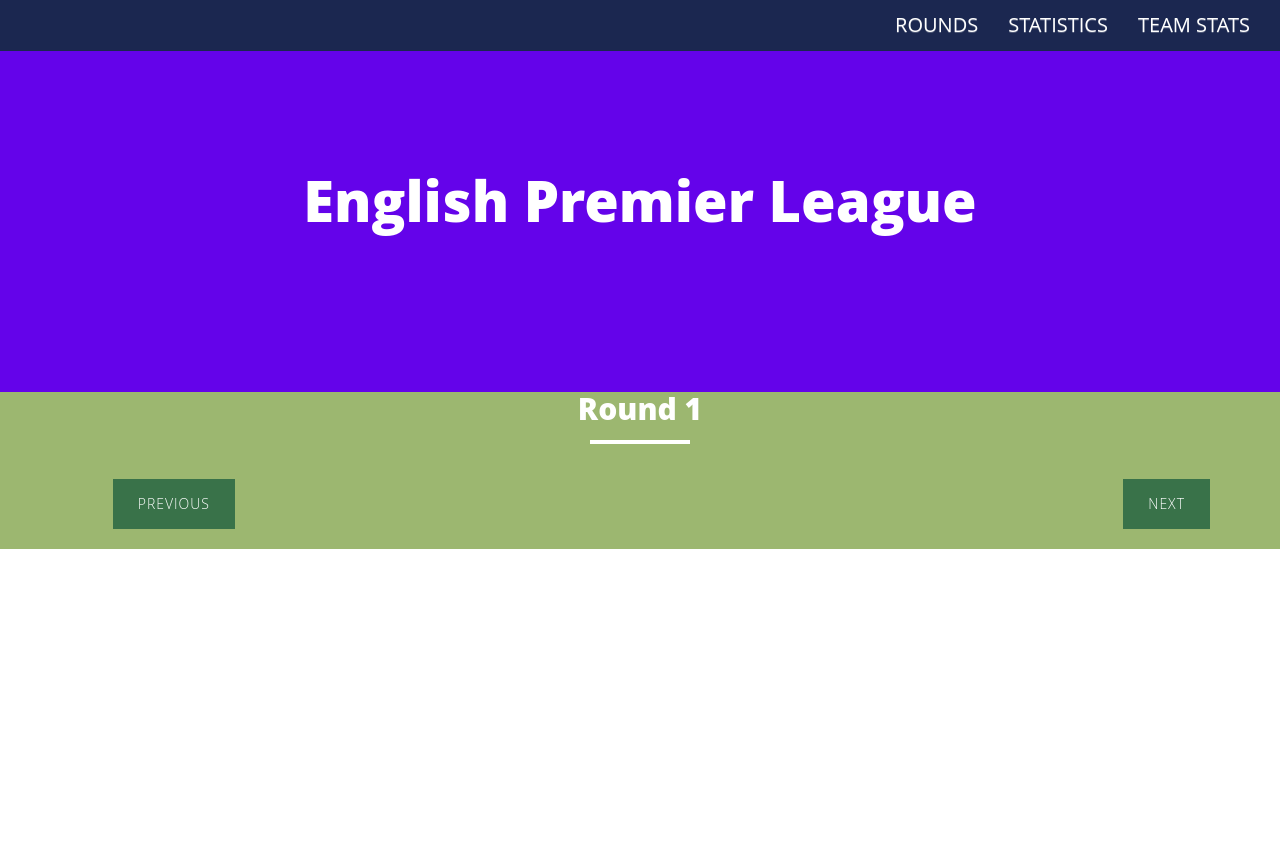
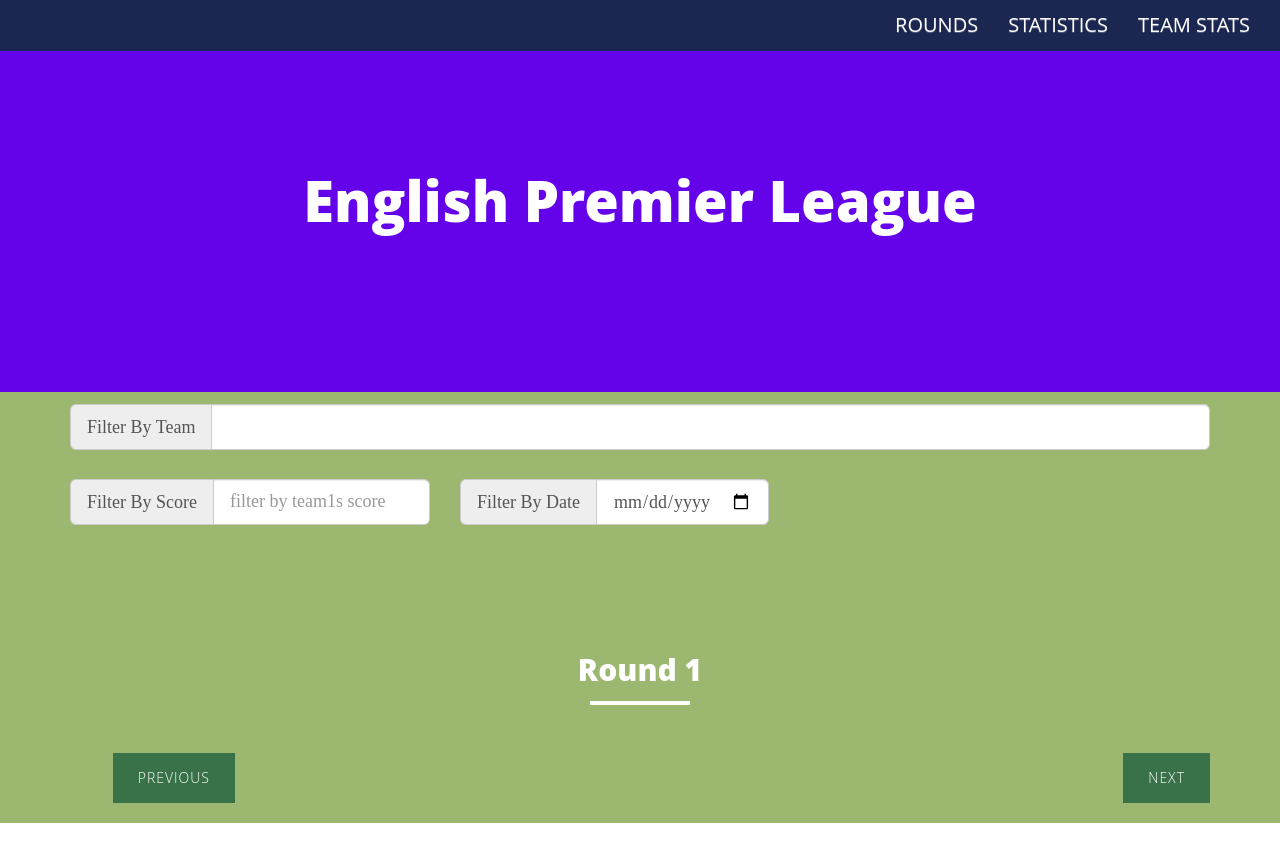
Before and after one commit to ashvin14/English-premier-league, a plain HTML site: page index.html in a window 1280 px wide. Before the commit the page ends 800 px from the top, so only its background shows below. Drawn offline with nearby package versions, Linux system fonts and the light colour scheme; no server answers.

Commit message:
first view is ready

```diff
--- a/css/clean.css
+++ b/css/clean.css
@@ -4,7 +4,10 @@
   color: white;
 
 }
+.heading{
+  margin-top: 10%;
 
+}
 .heading h2{
   color: white;
   margin-top: 0px;
@@ -17,6 +20,7 @@
 .rounds{
   margin-bottom: 10%;
   background-color: #9cb770;
+   padding-top: 1%;
 }
 .teams{
   font-family: sans-serif;
--- a/index.html
+++ b/index.html
@@ -44,6 +44,35 @@
 		<!-- main content -->
 		<div class="view">
 			<div class="Rounds" ng-controller="roundController as roundCtrl">
+				<div class="container filterTab">
+					<div class="row">
+						<div class="col-md-12 col-xs-12">
+							<div class="input-group input-group-lg">
+								<span class="input-group-addon" id="sizing-addon1">Filter By Team </span>
+								<input type="text" class="form-control" aria-describedby="sizing-addon1" ng-model="team">
+
+							</div>
+						</div>
+					</div>
+					<br>
+					<div class="row" >
+
+
+
+						<div class="col-md-4 col-xs-6">
+							<div class="input-group input-group-lg">
+								<span class="input-group-addon" id="sizing-addon1">Filter By Score </span>
+								<input type="number" placeholder="filter by team1s score" class="form-control" aria-describedby="sizing-addon1" ng-model="Score">
+							</div>
+						</div>
+						<div class="col-md-2 col-xs-12">
+							<div class="input-group input-group-lg">
+								<span class="input-group-addon" id="sizing-addon1">Filter By Date </span>
+								<input type="date" class="form-control" aria-describedby="sizing-addon1" ng-model="Date">
+							</div>
+						</div>
+					</div>
+				</div>
 				<div class="heading text-center">
 					<h2>Round {{roundCtrl.Tab+1}}</h2>
 					<hr class="small">
@@ -59,10 +88,10 @@
 						</div>
 						<div class="col-md-8 col-sm-8 col-lg-8 text-right">
 							<div class="roundsTable">
-									<div class="rounds"  ng-repeat="match in roundCtrl.matches">
-										<strong class="date text-right">{{match.date | date}}</strong>
+								<div class="rounds"  ng-repeat="match in roundCtrl.matches | filter:team |filter:{date:Date}|filter:{score1:Score}">
+									<strong class="date text-right">{{match.date | date }}</strong>
 									<div class="teams text-left">{{match.team1.name}}</div>
-										<span id="score1" class="text-center" style="width: {{match.score1*100+100}};">{{match.score1}}</span><br>
+									<span id="score1" class="text-center" style="width: {{match.score1*100+100}};">{{match.score1 }}</span><br>
 									<div class="teams text-left">{{match.team2.name}}</div>
 									<span id="score2" class="text-center" style="width:{{match.score2*100+100}};" >{{match.score2}}</span>
 
```
Lines whose indentation alone changed are shown as unchanged.
